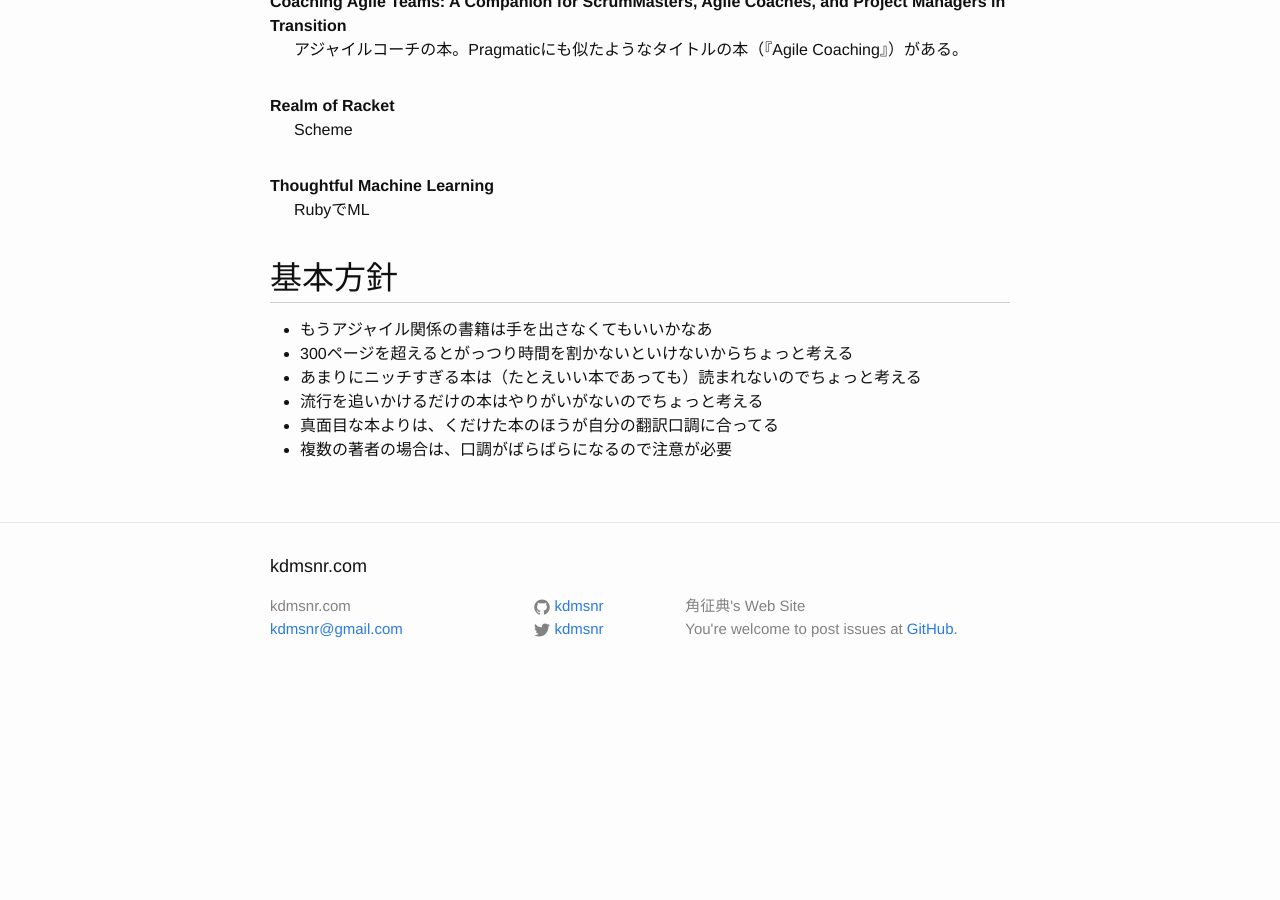
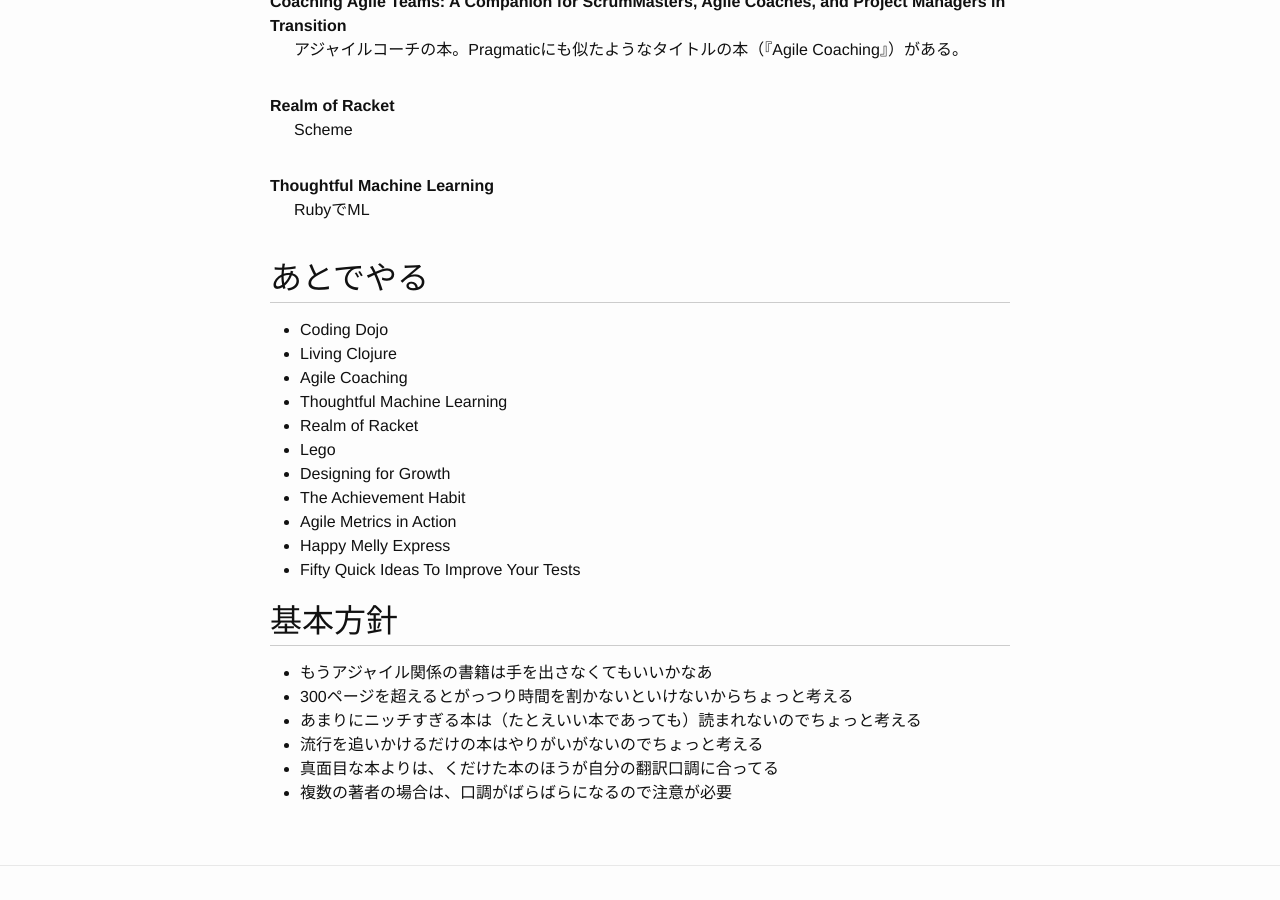
Before and after one commit to kdmsnr/kdmsnr.github.io, a Jekyll site: the page built from readings/index.md, in a window 1280 px wide and 900 px high, scrolled down 1526 px. Built offline with Jekyll 4.4.1, drawn with Linux system fonts in a browser that asks for light colours; Markdown is read by kramdown in place of the engine named in the settings; comment, search, counter and statistics services are not loaded; before the commit the page ends 2226 px from its top, so only the background shows below that.

Commit message:
Update misc

```diff
--- a/readings/index.md
+++ b/readings/index.md
@@ -68,6 +68,21 @@
 
 </dl>
 
+
+## あとでやる
+
+* Coding Dojo
+* Living Clojure
+* Agile Coaching
+* Thoughtful Machine Learning
+* Realm of Racket
+* Lego
+* Designing for Growth
+* The Achievement Habit
+* Agile Metrics in Action
+* Happy Melly Express
+* Fifty Quick Ideas To Improve Your Tests
+
 ## 基本方針
 
 * もうアジャイル関係の書籍は手を出さなくてもいいかなあ
```
Also changed, not shown: translations/index.md (+9 -8 lines), 1 other file.
